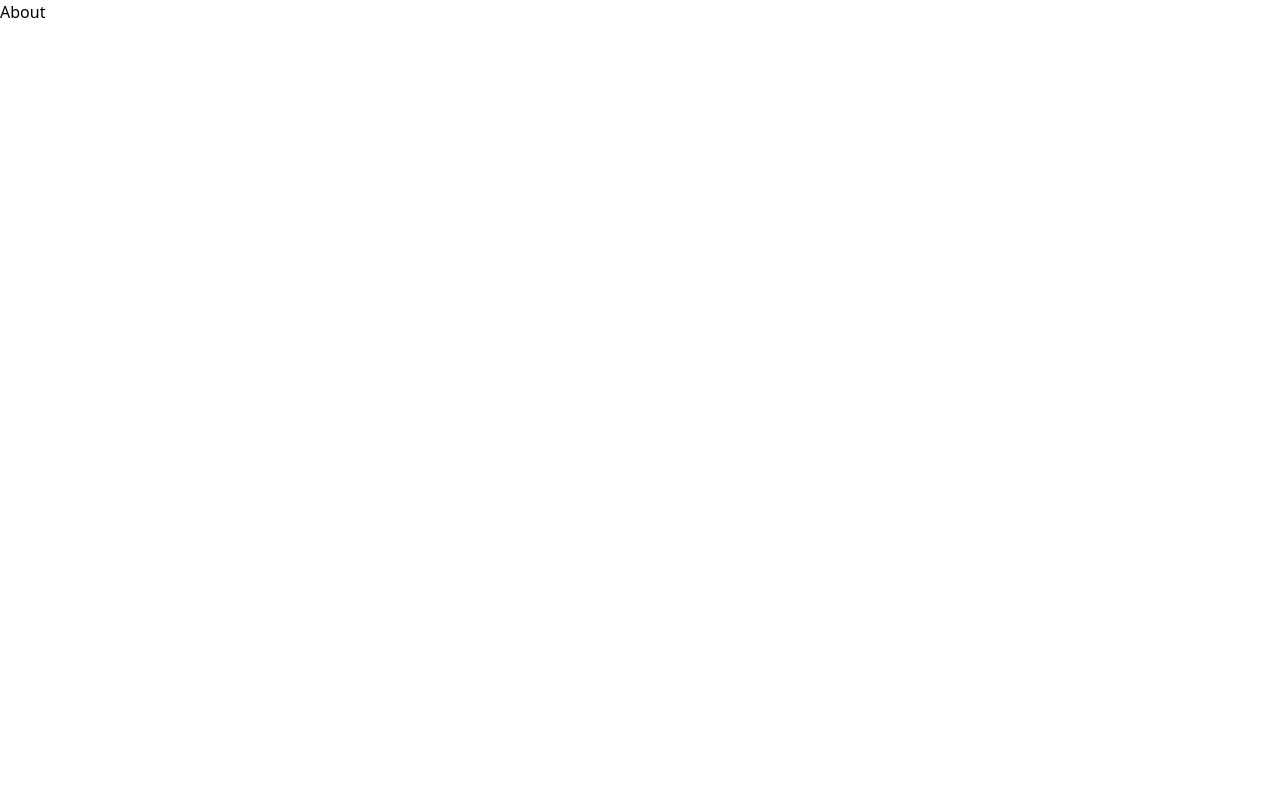
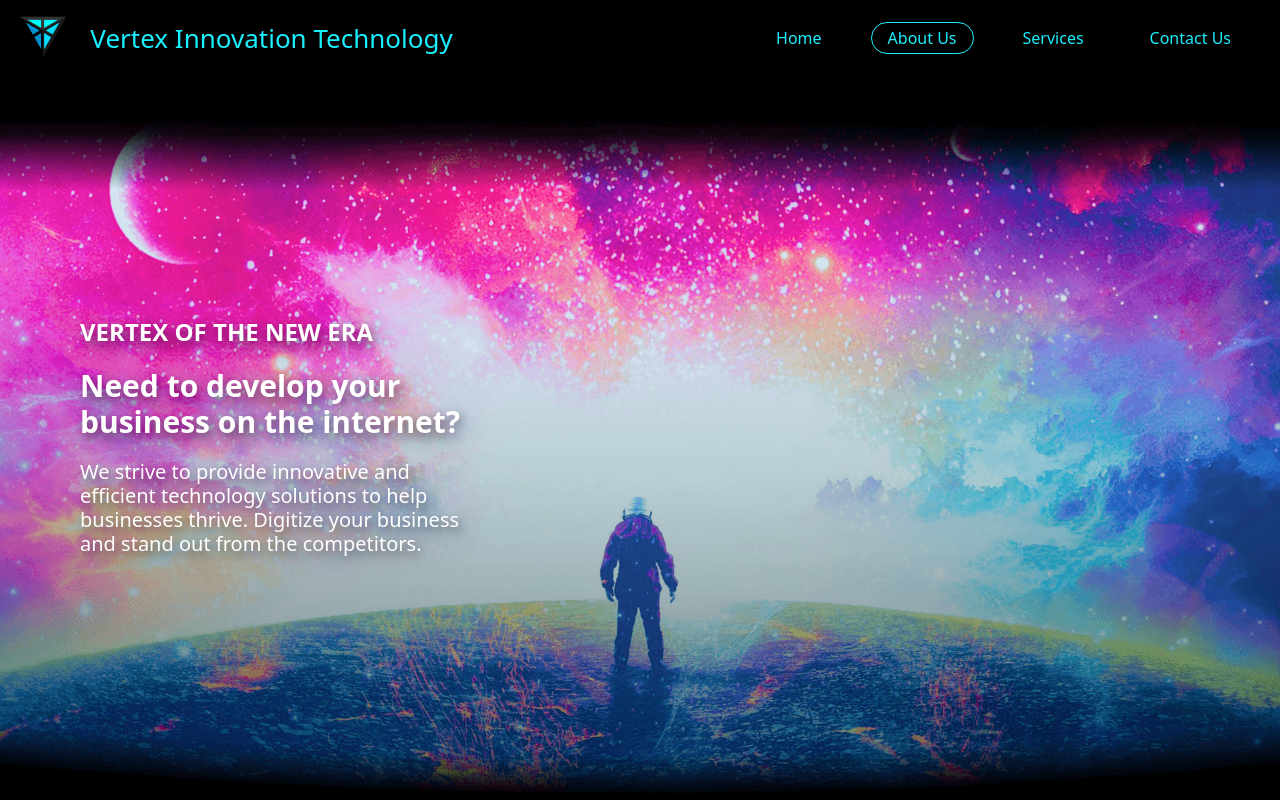
Before and after one commit to heachou/animate-scroll, a React (Vite) app: page /about in a window 1280 px wide. Shown: the top 800 px of the page. Built offline with nearby package versions, Linux system fonts and the light colour scheme.

Commit message:
about page

```diff
--- a/package.json
+++ b/package.json
@@ -8,6 +8,7 @@
   },
   "license": "MIT",
   "dependencies": {
+    "@emotion/react": "^11.10.6",
     "@react-rxjs/core": "^0.10.3",
     "@react-rxjs/utils": "^0.9.5",
     "ahooks": "^3.7.5",
@@ -15,6 +16,7 @@
     "flowbite-react": "^0.1.11",
     "less": "^4.1.3",
     "react": "^18.2.0",
+    "react-awesome-reveal": "^4.2.3",
     "react-dom": "^18.2.0",
     "react-router": "^6.9.0",
     "react-router-dom": "^6.4.1",
--- a/src/global.less
+++ b/src/global.less
@@ -2,6 +2,9 @@
   .container {
     max-width: 1920px!important;
   }
+}
+.text-shadow-3xl {
+  text-shadow: 2px 4px 10px rgb(0 0 0 / 40%), 7px 6px 20px rgb(73 64 125 / 50%);
 }
 // 首页
 .home_page {
@@ -13,9 +16,11 @@
   // }
 }
 
-// On click
-// Change to: "Variant2";
-// Animate: Smart animate;
-// animation-timing-function: ease-in-out;
-// animation-duration: 800ms;
-// On click
+.about_page{
+  .banner_box{
+    width: 100%;
+    aspect-ratio: 16/9;
+    background: url('./assets/planet-2.png') no-repeat center center;
+    background-size: cover;
+  }
+}
--- a/src/pages/about.tsx
+++ b/src/pages/about.tsx
@@ -1,7 +1,31 @@
-const About =() => {
+import WebFooter from "../components/WebFooter"
+import WebHeader from "../components/WebHeader"
+import { Slide } from "react-awesome-reveal"
+
+const About = () => {
   return (
-    <div>
-      <h1>About</h1>
+    <div className="about_page">
+      <WebHeader></WebHeader>
+      <div className='bg-black'>
+        <div className="banner_box mx-auto container overflow-hidden">
+          <div className=" flex h-full items-center">
+            <Slide reverse={false} direction="left">
+              <div className="text-fff pl-20 md:max-w-[480px]">
+                <h2 className="text-2xl font-bold text-shadow-3xl">VERTEX OF THE NEW ERA</h2>
+                <h4 className="text-3xl font-bold text-shadow-3xl mt-5">Need to develop your business on the internet?</h4>
+                <div className="mt-5 text-[20px] leading-6 text-shadow-3xl">We strive to provide innovative and efficient
+                  technology solutions to help businesses
+                  thrive. Digitize your business and stand out
+                  from the competitors.</div>
+              </div>
+            </Slide>
+          </div>
+        </div>
+        <div className='mx-auto container pt-[1000px]'>
+          阿伯
+        </div>
+      </div>
+      <WebFooter></WebFooter>
     </div>
   )
 }
```
Also changed, not shown: 1 other file (tests, documents, lock files or other folders).
